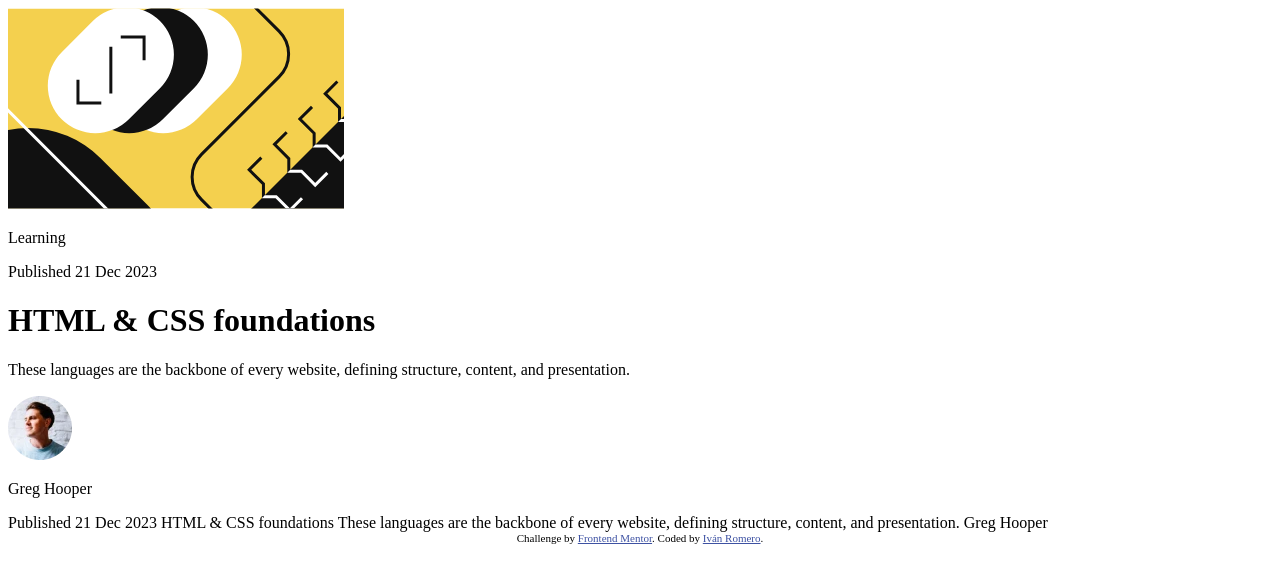
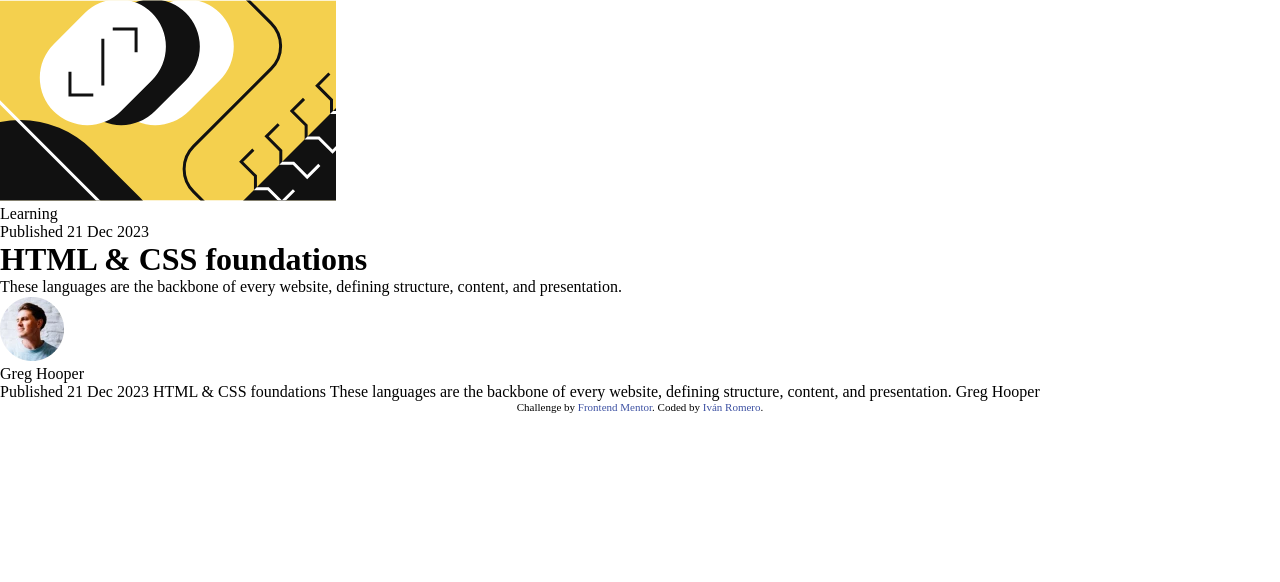
Before and after one commit to IvanRL-11/Blog-preview-card, a plain HTML site: page index.html in a window 1280 px wide. Drawn offline with Linux system fonts and the light colour scheme.

Commit message:
Variables genereales css

```diff
--- a/style.css
+++ b/style.css
@@ -1,3 +1,28 @@
+@font-face{
+    font-family: 'Figtree';
+    src: url(assets/fonts/static/Figtree-Medium.ttf);
+    src: url(assets/fonts/static/Figtree-ExtraBold.ttf);
+}
+
+:root {
+    --fuenteTexto: "Figtree", sans-serif;
+
+    --yellow: hsl(47, 88%, 63%);
+    --white: hsl(0, 0%, 100%);
+    --gray-500: hsl(0, 0%, 42%);
+    --gray-950: hsl(0, 0%, 7%);
+}
+
+
+*{
+	margin: 0;
+	padding: 0;
+	list-style: none;
+	text-decoration: none;
+	border: none;
+	outline: none;
+}
+
 .attribution {
     font-size: 11px;
     text-align: center;
```
